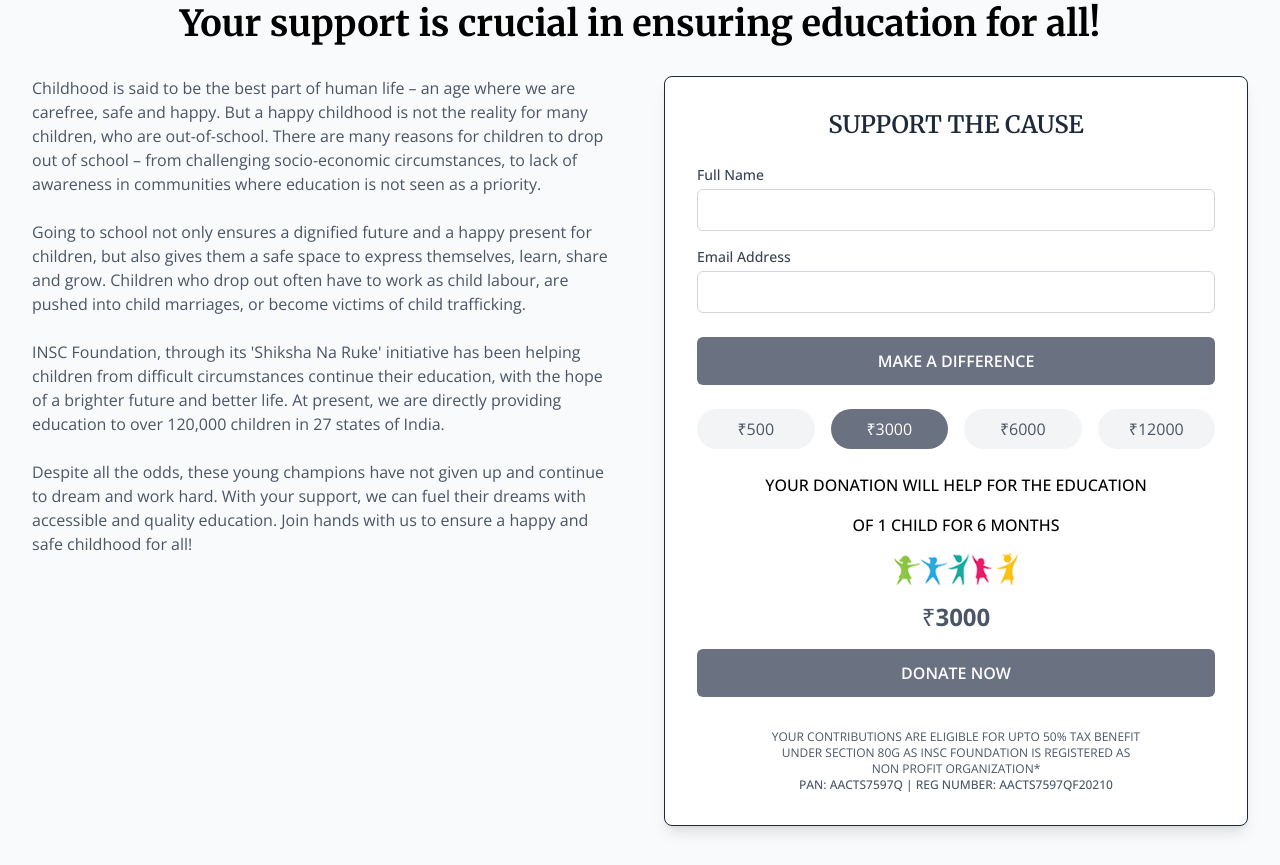
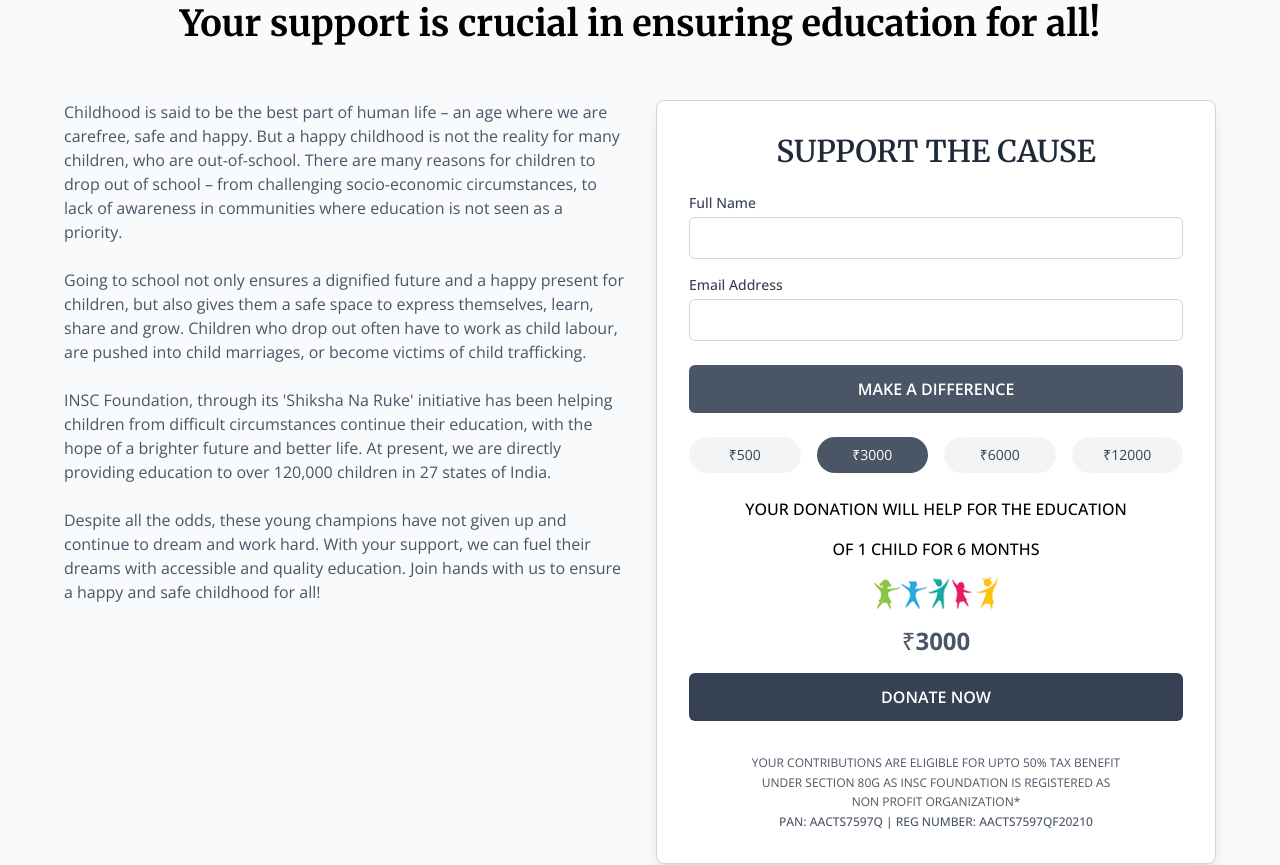
Before and after one commit to deepakshah23/INSC-WEBSITE, a React (Vite) app: page /donate in a window 1280 px wide. Shown: the part 560-1425 px from the top of the page. Built offline with nearby package versions, Linux system fonts and the light colour scheme.

Commit message:
fix donation section

```diff
--- a/src/pages/DonatePage.jsx
+++ b/src/pages/DonatePage.jsx
@@ -330,13 +330,14 @@
             Your support is crucial in ensuring education for all!
           </h2>
 
-          <div className="grid grid-cols-1 lg:grid-cols-2 gap-12 items-start">
+          <div className="grid grid-cols-1 lg:grid-cols-2 gap-8 items-start px-4 md:px-8 py-6 max-w-7xl mx-auto">
             {/* Left Column - Information */}
             <LeftContent />
-            {/* Right Column - Donation Box */}
+
+            {/* Right Column - Donation Box or Donor Form */}
             {!showDonorForm ? (
-              <div className="bg-white p-8 rounded-lg shadow-lg border border-gray-800">
-                <h3 className="text-2xl font-semibold text-center text-gray-800 mb-6">
+              <div className="bg-white p-6 sm:p-8 rounded-lg shadow-lg border border-gray-300">
+                <h3 className="text-2xl sm:text-3xl font-semibold text-center text-gray-800 mb-6">
                   SUPPORT THE CAUSE
                 </h3>
 
@@ -356,7 +357,7 @@
                         required
                         value={formData.name}
                         onChange={handleChange}
-                        className="w-full px-3 py-2 border border-gray-300 rounded-md focus:outline-none focus:ring-1 focus:ring-green-500"
+                        className="w-full px-3 py-2 border border-gray-300 rounded-md focus:outline-none focus:ring-2 focus:ring-green-500"
                       />
                     </div>
 
@@ -374,101 +375,51 @@
                         required
                         value={formData.email}
                         onChange={handleChange}
-                        className="w-full px-3 py-2 border border-gray-300 rounded-md focus:outline-none focus:ring-1 focus:ring-gray-500"
+                        className="w-full px-3 py-2 border border-gray-300 rounded-md focus:outline-none focus:ring-2 focus:ring-gray-500"
                       />
                     </div>
                   </div>
 
-                  <div className="w-full bg-gray-500 text-white py-3 rounded-md font-semibold text-center">
+                  <div className="w-full bg-gray-600 text-white py-3 rounded-md font-semibold text-center">
                     MAKE A DIFFERENCE
                   </div>
 
-                  <div className="grid grid-cols-4 gap-4">
-                    <label className="flex items-center justify-center">
+                  <div className="grid grid-cols-2 sm:grid-cols-4 gap-4">
+                    {["500", "3000", "6000", "12000"].map((amount) => (
+                      <label
+                        key={amount}
+                        className="flex items-center justify-center"
+                      >
                         <input
                           type="radio"
                           name="amount"
-                        value="500"
-                        checked={formData.amount === "500"}
+                          value={amount}
+                          checked={formData.amount === amount}
                           onChange={handleChange}
                           className="sr-only"
                         />
                         <span
-                        className={`px-4 py-2 rounded-full w-full text-center cursor-pointer ${
-                          formData.amount === "500"
-                            ? "bg-gray-500 text-white"
-                            : "bg-gray-100 text-gray-600 hover:bg-gray-200"
+                          className={`px-4 py-2 rounded-full w-full text-center cursor-pointer text-sm ${
+                            formData.amount === amount
+                              ? "bg-gray-600 text-white"
+                              : "bg-gray-100 text-gray-700 hover:bg-gray-200"
                           }`}
                         >
-                        ₹500
+                          ₹{amount}
                         </span>
                       </label>
-                    <label className="flex items-center justify-center">
-                      <input
-                        type="radio"
-                        name="amount"
-                        value="3000"
-                        checked={formData.amount === "3000"}
-                        onChange={handleChange}
-                        className="sr-only"
-                      />
-                      <span
-                        className={`px-4 py-2 rounded-full w-full text-center cursor-pointer ${
-                          formData.amount === "3000"
-                            ? "bg-gray-500 text-white"
-                            : "bg-gray-100 text-gray-600 hover:bg-gray-200"
-                        }`}
-                      >
-                        ₹3000
-                      </span>
-                    </label>
-                    <label className="flex items-center justify-center">
-                      <input
-                        type="radio"
-                        name="amount"
-                        value="6000"
-                        checked={formData.amount === "6000"}
-                        onChange={handleChange}
-                        className="sr-only"
-                      />
-                      <span
-                        className={`px-4 py-2 rounded-full w-full text-center cursor-pointer ${
-                          formData.amount === "6000"
-                            ? "bg-gray-500 text-white"
-                            : "bg-gray-100 text-gray-600 hover:bg-gray-200"
-                        }`}
-                      >
-                        ₹6000
-                      </span>
-                    </label>
-                    <label className="flex items-center justify-center">
-                      <input
-                        type="radio"
-                        name="amount"
-                        value="12000"
-                        checked={formData.amount === "12000"}
-                        onChange={handleChange}
-                        className="sr-only"
-                      />
-                      <span
-                        className={`px-4 py-2 rounded-full w-full text-center cursor-pointer ${
-                          formData.amount === "12000"
-                            ? "bg-gray-500 text-white"
-                            : "bg-gray-100 text-gray-600 hover:bg-gray-200"
-                        }`}
-                      >
-                        ₹12000
-                      </span>
-                    </label>
+                    ))}
                   </div>
 
-                  <div className="text-center space-y-4">
-                    <p className="font-medium">
+                  <div className="text-center space-y-4 mt-4">
+                    <p className="font-medium text-sm sm:text-base">
                       YOUR DONATION WILL HELP FOR THE EDUCATION
                     </p>
-                    <p className="font-medium">OF 1 CHILD FOR 6 MONTHS</p>
+                    <p className="font-medium text-sm sm:text-base">
+                      OF 1 CHILD FOR 6 MONTHS
+                    </p>
 
-                    <div className="flex justify-center space-x-2">
+                    <div className="flex justify-center">
                       <img
                         src="child.png"
                         alt="Children icons"
@@ -482,12 +433,12 @@
 
                     <button
                       onClick={handleDonateClick}
-                      className="w-full bg-gray-500 text-white py-3 rounded-md font-semibold hover:bg-gray-600 transition-colors"
+                      className="w-full bg-gray-700 text-white py-3 rounded-md font-semibold hover:bg-gray-800 transition-colors"
                     >
                       DONATE NOW
                     </button>
 
-                    <div className="text-xs text-gray-600 text-center mt-4">
+                    <div className="text-xs text-gray-600 text-center mt-4 leading-relaxed">
                       YOUR CONTRIBUTIONS ARE ELIGIBLE FOR UPTO 50% TAX BENEFIT
                       <br />
                       UNDER SECTION 80G AS INSC FOUNDATION IS REGISTERED AS
```
Lines whose indentation alone changed are shown as unchanged.
